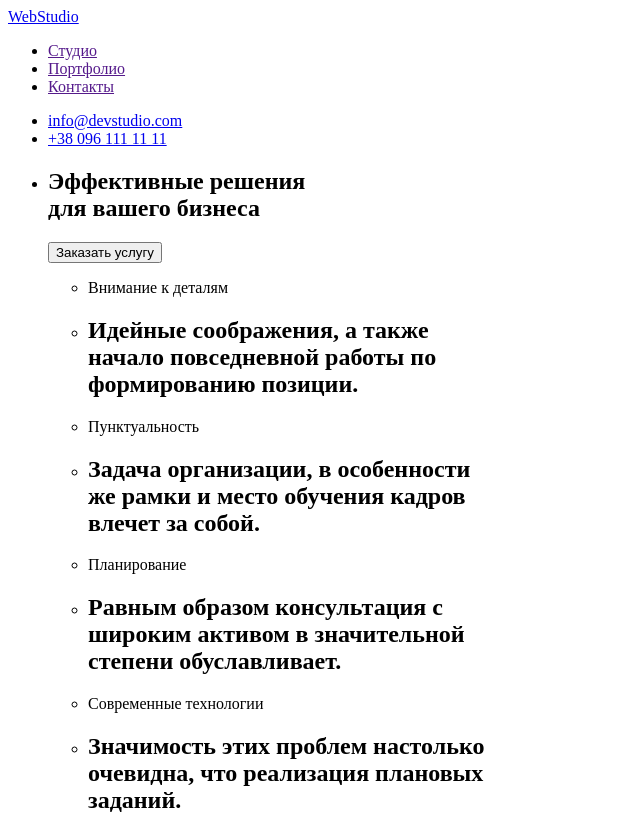
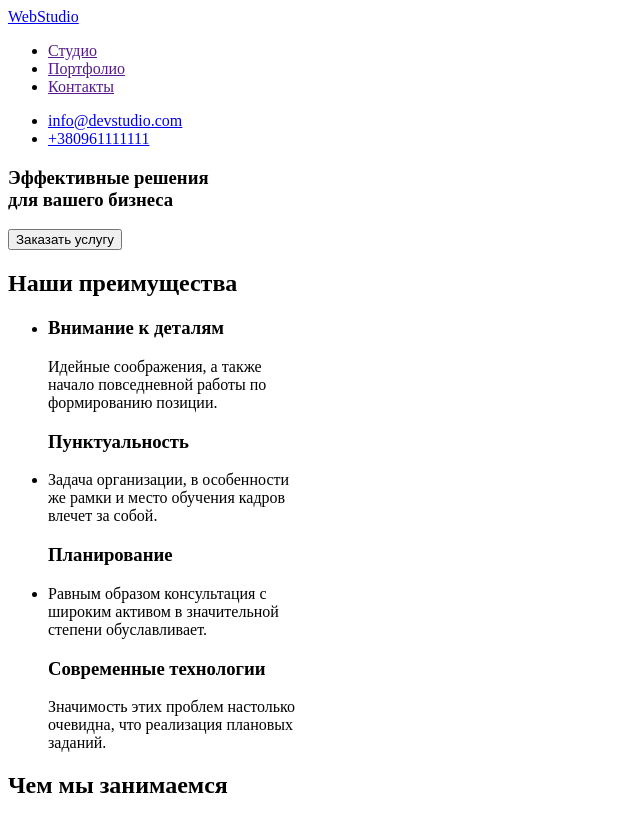
Before and after one commit to Kostya04051985/goit-markup-hw-01, a plain HTML site: page index.html in a window 1280 px wide. Shown: the top 818 px of the page, without its empty margins (0-640 px from the left). Drawn offline with Linux system fonts and the light colour scheme.

Commit message:
Update index.html

```diff
--- a/index.html
+++ b/index.html
@@ -9,51 +9,55 @@
 <body>
    <header>
     <nav>
-<a href="/"> WebStudio
+<a href="/"> WebStudio</a>
 
 
      <ul>
-         <li><a href="">Студио</li>
-         <li><a href="">Портфолио</li>
-         <li><a href="">Контакты</li>
+  <li><a href="">Студио</a></li>
+ <li><a href="">Портфолио</a></li>
+ <li><a href="">Контакты</a></li>
 </ul>
-   <nav>
+</nav>
 
       <ul>
  <li><a href="mail:info@devstudio.com">info@devstudio.com</a></li>
-          <li><a href="tel:+38 096 111 11 11">+38 096 111 11 11</a></li>
+ <li><a href="tel:+380961111111">+380961111111</a></li>
         </ul>
    </header>
    <main>
 <section>
-    <ul>
-        <li>
+
+
+    <section>
     <h1>Эффективные решения <br />
-        для вашего бизнеса<h1></li>
-            <button>  Заказать услугу </button>
+        для вашего бизнеса</h1>
+     <button type="button">Заказать услугу </button>
+    </section>
  <section>
+ <h2>Наши преимущества</h2>
+
  <ul>
 
-               <li> <p>Внимание к деталям</p></li>
+ <li> <h3>Внимание к деталям</h3>
+
+ <p>Идейные соображения, а также<br />
+ начало повседневной работы по<br />
+  формированию позиции.</p></li>
+ <h3> <p>Пунктуальность</p></h3>
  <li>
-                <h2>Идейные соображения, а также<br />
-                     начало повседневной работы по<br />
-                      формированию позиции.</h2></li>
-                     <li> <p>Пунктуальность</p></li>
+ <p>Задача организации, в особенности<br />
+  же рамки и место обучения кадров<br />
+  влечет за собой.</p>
+ <h3>Планирование</h3></li>
  <li>
-                      <h2>Задача организации, в особенности<br />
-                        же рамки и место обучения кадров<br />
-                         влечет за собой.</h2></li>
-                        <li> <p>Планирование</p></li>
-                         <li>
-                         <h2>Равным образом консультация с<br />
+ <p>Равным образом консультация с<br />
   широким активом в значительной<br />
-                              степени обуславливает.</h2></li>
-                             <li> <p>Современные технологии</p></li>
-                              <li>
-                              <h2>Значимость этих проблем настолько<br />
+  степени обуславливает.</p>
+ <h3>Современные технологии</h3></li>
+
+ <p>Значимость этих проблем настолько<br />
      очевидна, что реализация плановых<br />
-                                  заданий.</h2></li>
+ заданий.</p></li>
      </ul>
  </section>
      <section>
@@ -88,10 +92,7 @@
      <ul>
      </main>
      <footer>
-                <li><a href="/">WebStudio</a></li>
-
-
-
+     <a href="/">WebStudio</a>
      <address>
      <ul>
      <li>
@@ -101,12 +102,10 @@
       <a href="mailto:info@example.com">info@example.com</a>
      </li>
      <li>
-             <a href="tel:=380991111111">+38 099 111 11 11</a>
+     <a href="tel:=380991111111">+380991111111</a>
      </li>
-
  </ul>
 </address>
-
  </footer>
 </body>
 </html>
```
Lines whose indentation alone changed are shown as unchanged.
